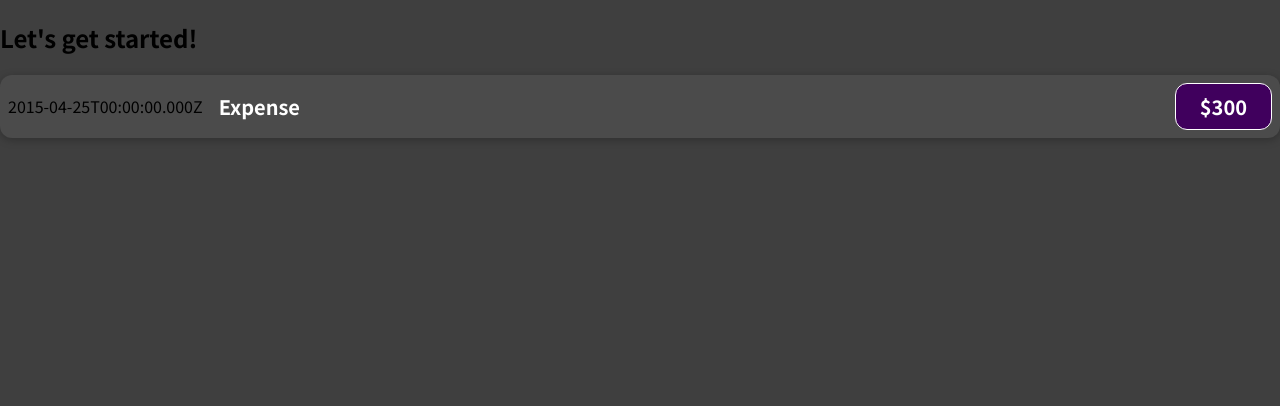
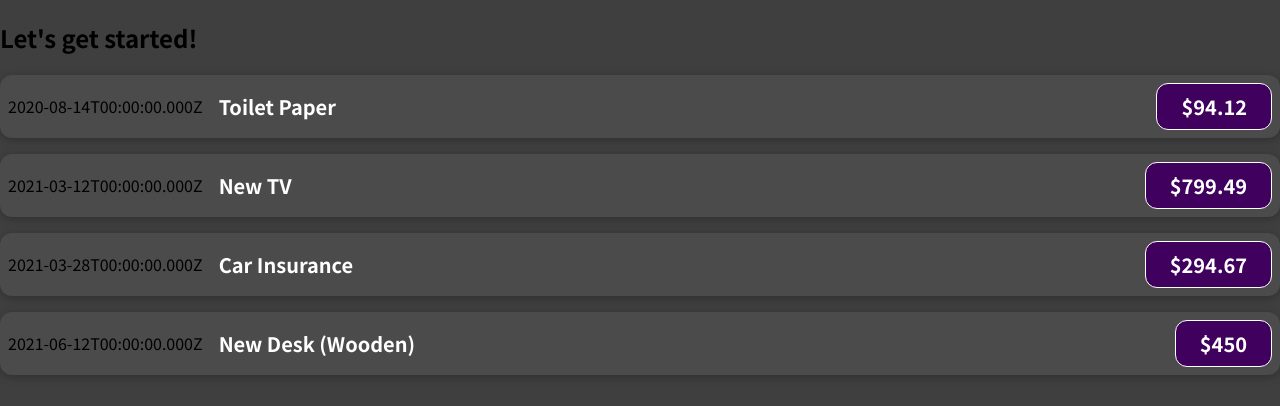
Before and after one commit to DLittlefield81/expensetracker, a JavaScript app: page / in a window 1280 px wide. Shown: the top 406 px of the page. Built offline with nearby package versions, Linux system fonts and the light colour scheme.

Commit message:
added props to expenseitem

```diff
--- a/src/App.js
+++ b/src/App.js
@@ -1,9 +1,33 @@
 import ExpenseItem from "./components/ExpenseItem";
 function App() {
+  const expenses = [
+    {
+      id: 'e1',
+      title: 'Toilet Paper',
+      amount: 94.12,
+      date: new Date(2020, 7, 14),
+    },
+    { id: 'e2', title: 'New TV', amount: 799.49, date: new Date(2021, 2, 12) },
+    {
+      id: 'e3',
+      title: 'Car Insurance',
+      amount: 294.67,
+      date: new Date(2021, 2, 28),
+    },
+    {
+      id: 'e4',
+      title: 'New Desk (Wooden)',
+      amount: 450,
+      date: new Date(2021, 5, 12),
+    },
+  ];
   return (
     <div>
       <h2>Let's get started!</h2>
-      <ExpenseItem></ExpenseItem>
+      <ExpenseItem title={expenses[0].title} amount={expenses[0].amount} date={expenses[0].date}></ExpenseItem>
+      <ExpenseItem title={expenses[1].title} amount={expenses[1].amount} date={expenses[1].date}></ExpenseItem>
+      <ExpenseItem title={expenses[2].title} amount={expenses[2].amount} date={expenses[2].date}></ExpenseItem>
+      <ExpenseItem title={expenses[3].title} amount={expenses[3].amount} date={expenses[3].date}></ExpenseItem>
     </div>
   );
 }
--- a/src/components/ExpenseItem.js
+++ b/src/components/ExpenseItem.js
@@ -1,17 +1,17 @@
 import './ExpenseItem.css'
 
-function ExpenseItem()  {
+function ExpenseItem(props)  {
     const expenseDate = new Date(2015, 3, 25);
     const expenseTitle = 'Expense';
     const expenseAmount = 300.00;
 
   return (
       <div className='expense-item'>
-          <div>{expenseDate.toISOString()}</div>
+          <div>{props.date.toISOString()}</div>
           <div className='expense-item__description'>
-              <h2>{expenseTitle}</h2>
+              <h2>{props.title}</h2>
           </div>
-          <div className='expense-item__price'>${expenseAmount}</div>
+          <div className='expense-item__price'>${props.amount}</div>
 
     </div>
   )
```
Also changed, not shown: 1 other file (tests, documents, lock files or other folders).
